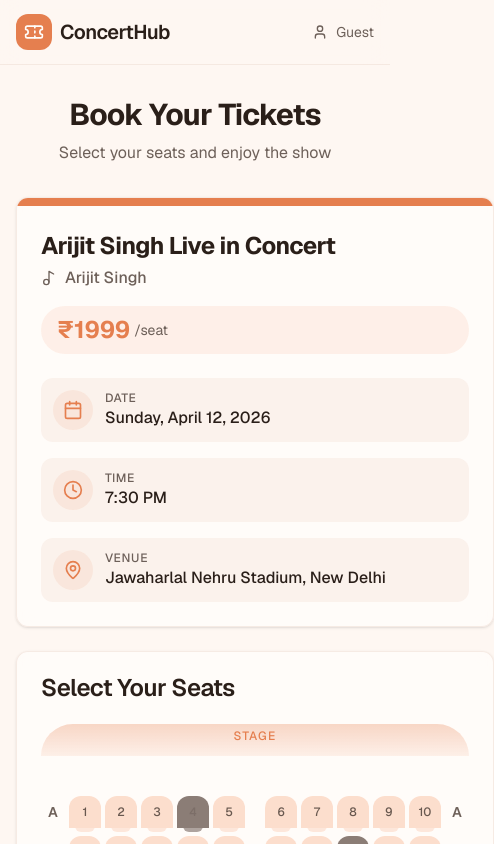
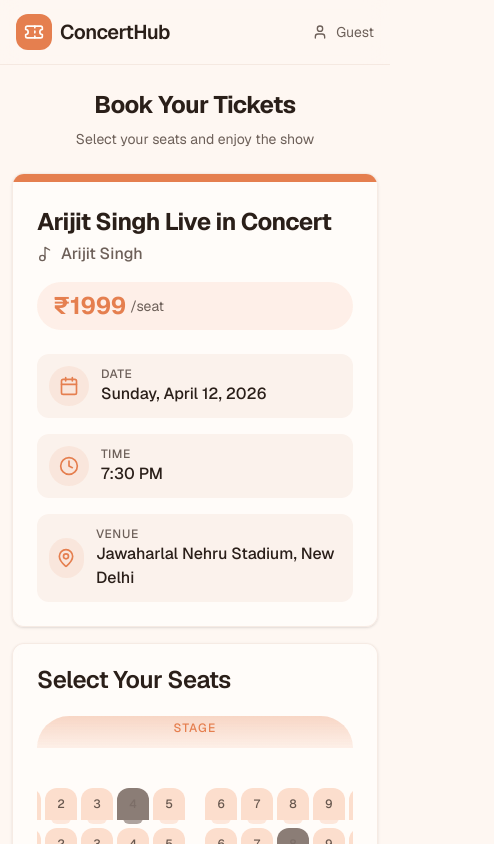
Before and after one commit to prernapreyshi/ConcertHub, a Next.js app: page / in a window 390 px wide. Shown: the top 844 px of the page, 494 px wide, since content can reach past the window. Built offline with nearby package versions, Linux system fonts and the light colour scheme.

Commit message:
Update page.tsx

```diff
--- a/app/page.tsx
+++ b/app/page.tsx
@@ -27,11 +27,9 @@ function BookingApp() {
   const [showAuthModal, setShowAuthModal] = useState(false)
   const [showCheckoutModal, setShowCheckoutModal] = useState(false)
 
-  // 🔑 NEW STATE
   const [view, setView] = useState<"booking" | "ticket">("booking")
   const [activeBooking, setActiveBooking] = useState<Booking | null>(null)
 
-  /* ✅ AUTO SHOW LAST TICKET AFTER LOGIN */
   useEffect(() => {
     if (user && bookings.length > 0) {
       setActiveBooking(bookings[bookings.length - 1])
@@ -66,7 +64,6 @@ function BookingApp() {
     setView("booking")
   }
 
-  /* ✅ CLICK FROM HEADER → SHOW TICKET */
   const handleMyTickets = () => {
     if (bookings.length > 0) {
       setActiveBooking(bookings[bookings.length - 1])
@@ -76,10 +73,9 @@ function BookingApp() {
 
   return (
     <div className="min-h-screen bg-background">
-      {/* 🔥 PASS CLICK HANDLER */}
       <Header onMyTickets={handleMyTickets} />
 
-      <main className="container mx-auto px-4 py-8">
+      <main className="container mx-auto px-3 sm:px-4 md:px-6 py-6 md:py-8">
         {/* ================= TICKET VIEW ================= */}
         {view === "ticket" && activeBooking && (
           <TicketConfirmation
@@ -91,17 +87,18 @@ function BookingApp() {
         {/* ================= BOOKING VIEW ================= */}
         {view === "booking" && (
           <>
-            <div className="mb-8 text-center">
-              <h1 className="text-3xl font-bold tracking-tight sm:text-4xl">
+            <div className="mb-6 md:mb-8 text-center">
+              <h1 className="text-2xl sm:text-3xl md:text-4xl font-bold tracking-tight">
                 Book Your Tickets
               </h1>
-              <p className="mt-2 text-muted-foreground">
+              <p className="mt-2 text-sm md:text-base text-muted-foreground">
                 Select your seats and enjoy the show
               </p>
             </div>
 
-            <div className="grid gap-8 lg:grid-cols-3">
-              <div className="space-y-6 lg:col-span-2">
+            <div className="grid grid-cols-1 gap-6 md:gap-8 lg:grid-cols-3">
+              {/* LEFT SECTION */}
+              <div className="space-y-4 md:space-y-6 lg:col-span-2">
                 <ConcertInfo />
 
                 <Card className="border-border/50 bg-card/80 backdrop-blur-sm">
@@ -117,7 +114,8 @@ function BookingApp() {
                 </Card>
               </div>
 
-              <div className="lg:sticky lg:top-24 lg:h-fit">
+              {/* RIGHT SIDEBAR */}
+              <div className="w-full lg:sticky lg:top-24 lg:h-fit">
                 <SelectionSummary
                   onProceedToCheckout={handleProceedToCheckout}
                   onAuthRequired={handleAuthRequired}
@@ -128,7 +126,6 @@ function BookingApp() {
         )}
       </main>
 
-      {/* MODALS */}
       <AuthModal open={showAuthModal} onOpenChange={setShowAuthModal} />
       <CheckoutModal
         open={showCheckoutModal}
```
